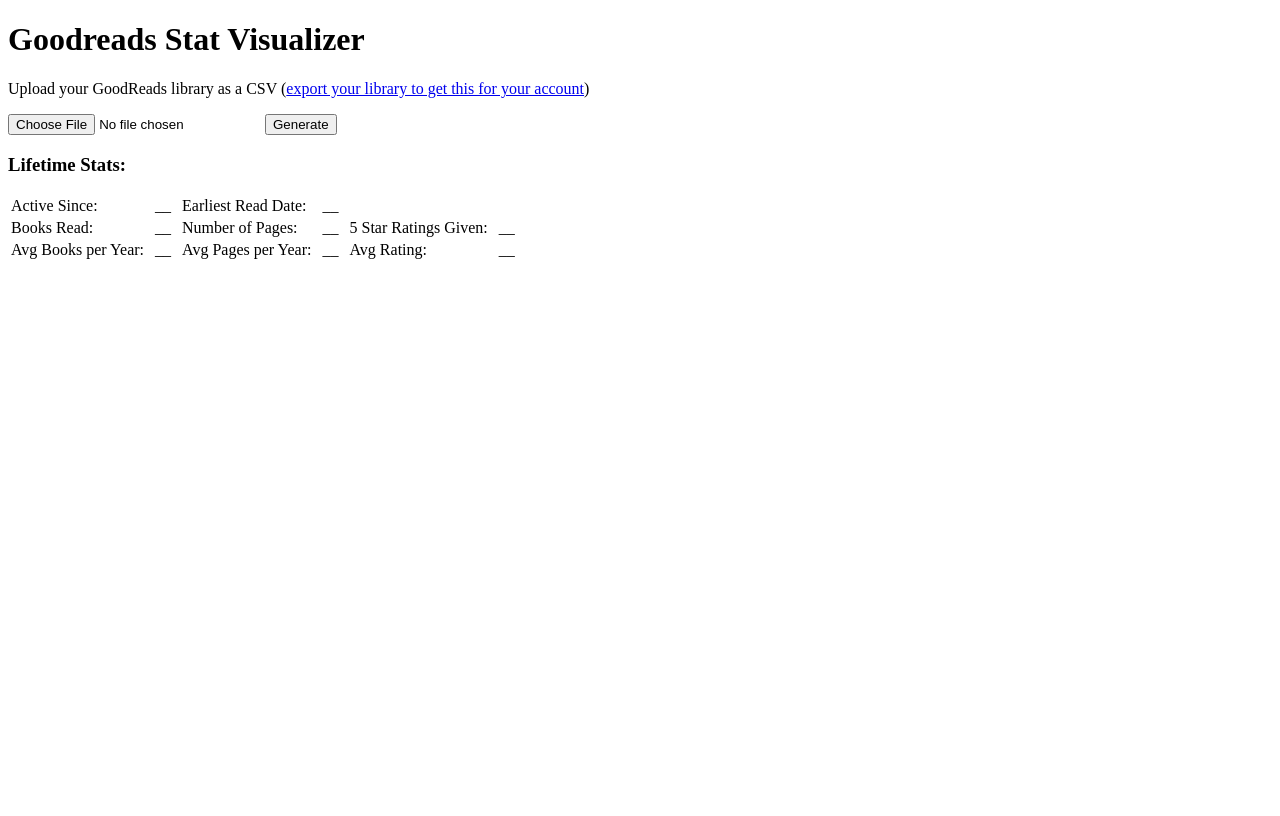
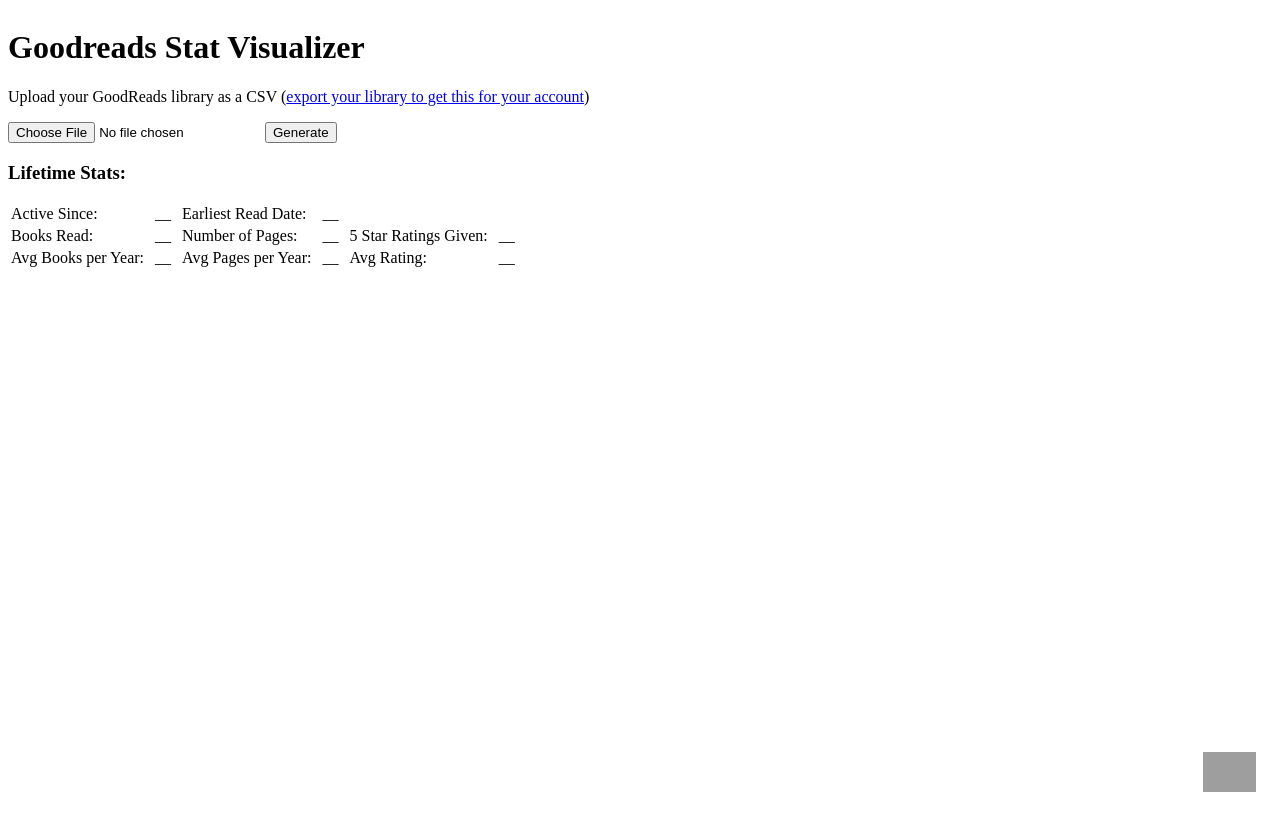
Before and after one commit to tylermnielsen/GoodreadsStats, a plain HTML site: page index.html in a window 1280 px wide. Drawn offline with nearby package versions, Linux system fonts and the light colour scheme; grey boxes are pictures that could not be loaded.

Commit message:
added powered by wikidata

```diff
--- a/index.html
+++ b/index.html
@@ -9,6 +9,7 @@
 </head>
 
 <body>
+  <div id="content">
   <h1>Goodreads Stat Visualizer</h1>
 
   <p>Upload your GoodReads library as a CSV (<a href="https://help.goodreads.com/s/article/How-do-I-import-or-export-my-books-1553870934590" target="_blank">export your library to get this for your account</a>)</p>
@@ -45,6 +46,13 @@
     <div id="BooksByGender"></div>
 
   </div>
+  </div>
+
+  <footer>
+    <a href="https://commons.wikimedia.org/wiki/File:Wikidata_Stamp_Rec_Light.svg#/media/File:Wikidata_Stamp_Rec_Light.svg" target="_blank">
+      <img src="https://upload.wikimedia.org/wikipedia/commons/4/41/Wikidata_Stamp_Rec_Light.svg" alt="Wikidata Stamp Rec Light.svg" height="40">
+    </a>
+  </footer>
 
   <script src="https://d3js.org/d3.v6.min.js"></script>
   <script src="./scripts/script.js"></script>
--- a/scripts/script.js
+++ b/scripts/script.js
@@ -106,7 +106,7 @@ async function getAuthorWikidata(data){
 
   for(let i = 0; i < data.length; i++){
     let target_author = data[i]["Author"].split(/[ ]+/).join(" ").split(".").join("");
-    progress.innerText = `Getting Author Information from WikiData (this can take a bit): ${i+1}/${data.length} (${target_author})`;
+    progress.innerText = `Getting Author Information from WikiData (this can take a bit as the WikiData API used is rate-limited and can be throttled): ${i+1}/${data.length} (${target_author})`;
     if(authors[target_author]) continue;
 
     console.log("looking for", target_author);
--- a/styles/style.css
+++ b/styles/style.css
@@ -5,3 +5,21 @@ svg {
 #statsTable td {
   padding-right: 0.5em;
 }
+
+body {
+  display: flex;
+  min-height: 100vh;
+  flex-direction: column;
+  justify-content: space-between;
+}
+
+footer {
+  margin-top: auto;
+  padding-top: 2em;
+}
+
+footer a img {
+  display: block;
+  margin-left: auto;
+  padding: 1em;
+}
```
Also changed, not shown: images/Wikidata_Stamp_Rec_Light.png (added).
